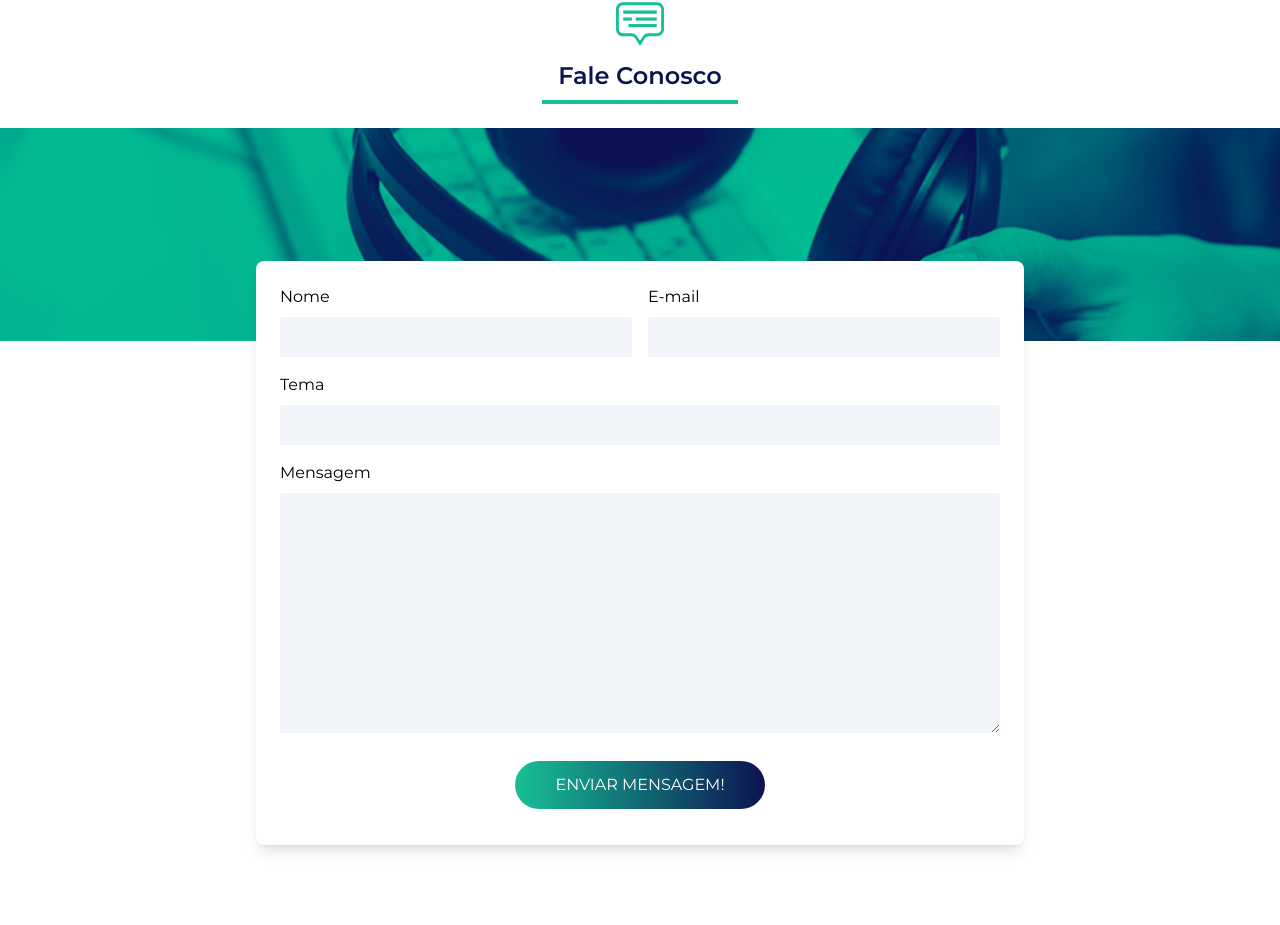
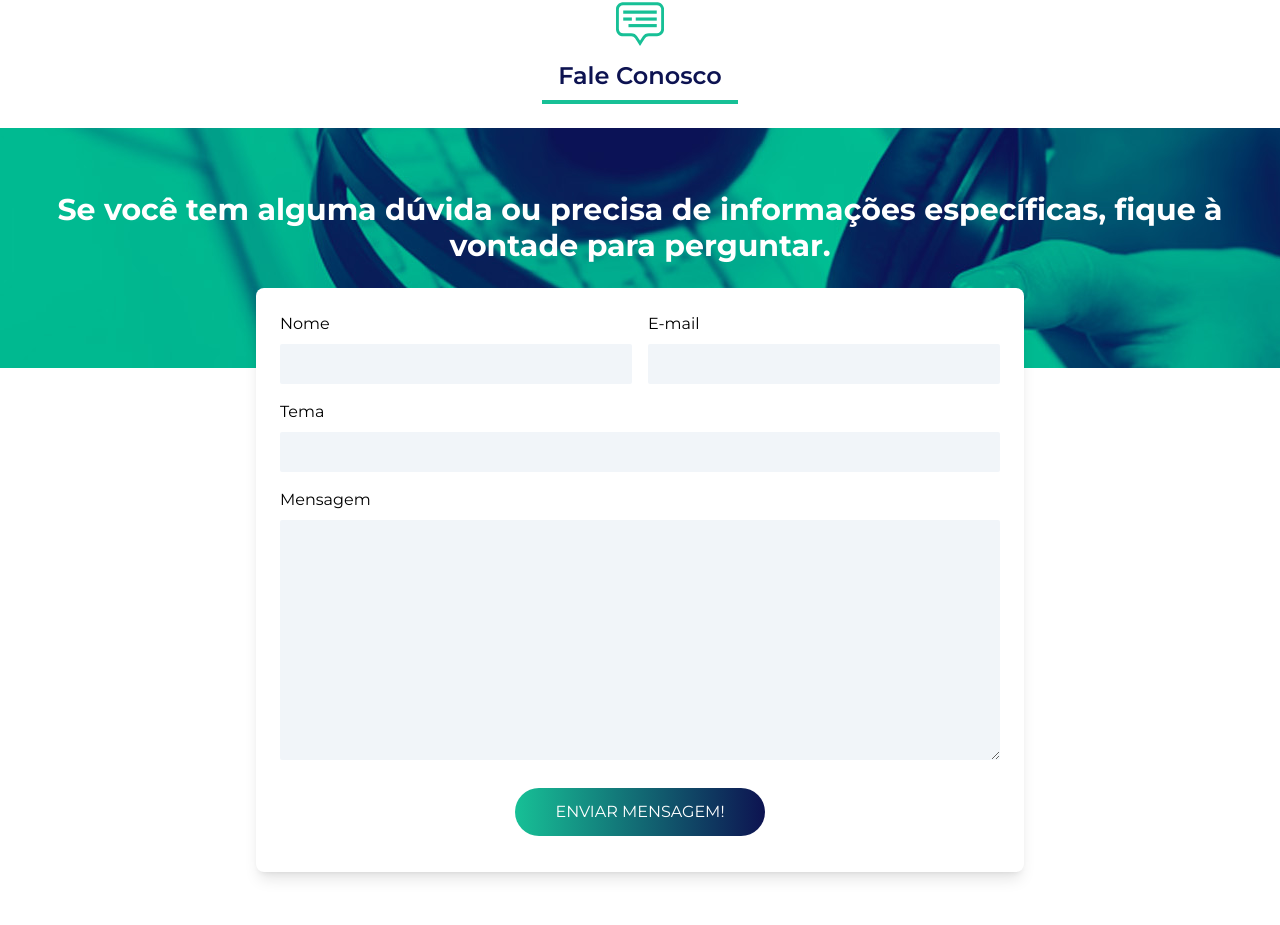
Before and after one commit to luixgabriel/Escola-do-Real, a Next.js app: page / in a window 1280 px wide. Shown: the part 1538-2463 px from the top of the page. Built offline with nearby package versions, Linux system fonts and the light colour scheme.

Commit message:
fix: alteração do banner do form e adição do texto

```diff
--- a/src/components/FaleConosco.tsx
+++ b/src/components/FaleConosco.tsx
@@ -1,4 +1,3 @@
-import Image from 'next/image'
 import ButtonCTA from './ButtonCTA'
 import SectionTitle from './SectionTitle'
 
@@ -6,13 +5,10 @@ export default function FaleConosco() {
   return (
     <section id="fale-conosco" className="my-20">
       <SectionTitle icon="/icons/talk.svg">Fale Conosco</SectionTitle>
-      <Image
-        className="w-full"
-        src={'/images/banners/headphone.png'}
-        alt="Banner da seção Fale Conosco"
-        width={1440}
-        height={240}
-      />
+      <h3 className="bg-talk-backgroud h-60 w-full bg-cover bg-center py-16 text-center text-2xl font-bold text-white md:text-3xl">
+        Se você tem alguma dúvida ou precisa de informações específicas, fique à
+        vontade para perguntar.
+      </h3>
       <form className="relative mx-auto -mt-20 grid w-3/5 grid-cols-2 gap-4 rounded-lg bg-white p-6 shadow-lg">
         <label className="flex flex-col gap-2" htmlFor="name">
           Nome
```
